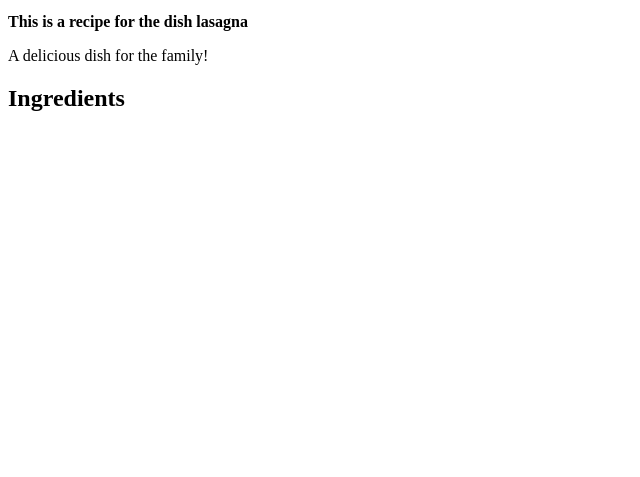
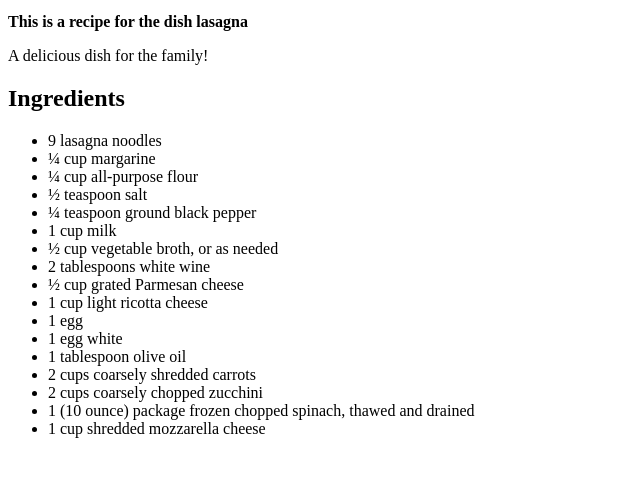
Before and after one commit to royliknes/odin-recipes, a plain HTML site: page recipes/lasagna.html in a window 1280 px wide. Shown: the part 101-578 px from the top of the page, without its empty margins (0-640 px from the left). Drawn offline with Linux system fonts and the light colour scheme.

Commit message:
Added list of ingredients

```diff
--- a/recipes/lasagna.html
+++ b/recipes/lasagna.html
@@ -15,5 +15,25 @@
     <p>A delicious dish for the family!</p>
 
     <h2>Ingredients</h2>
+
+    <ul>
+        <li>9 lasagna noodles</li>
+        <li>¼ cup margarine</li>
+        <li>¼ cup all-purpose flour</li>
+        <li>½ teaspoon salt</li>
+        <li>¼ teaspoon ground black pepper</li>
+        <li>1 cup milk</li>
+        <li>½ cup vegetable broth, or as needed</li>
+        <li>2 tablespoons white wine</li>
+        <li>½ cup grated Parmesan cheese</li>
+        <li>1 cup light ricotta cheese</li>
+        <li>1 egg</li>
+        <li>1 egg white</li>
+        <li>1 tablespoon olive oil</li>
+        <li>2 cups coarsely shredded carrots</li>
+        <li>2 cups coarsely chopped zucchini</li>
+        <li>1 (10 ounce) package frozen chopped spinach, thawed and drained</li>
+        <li>1 cup shredded mozzarella cheese</li>
+    </ul>
 </body>
 </html>
```
